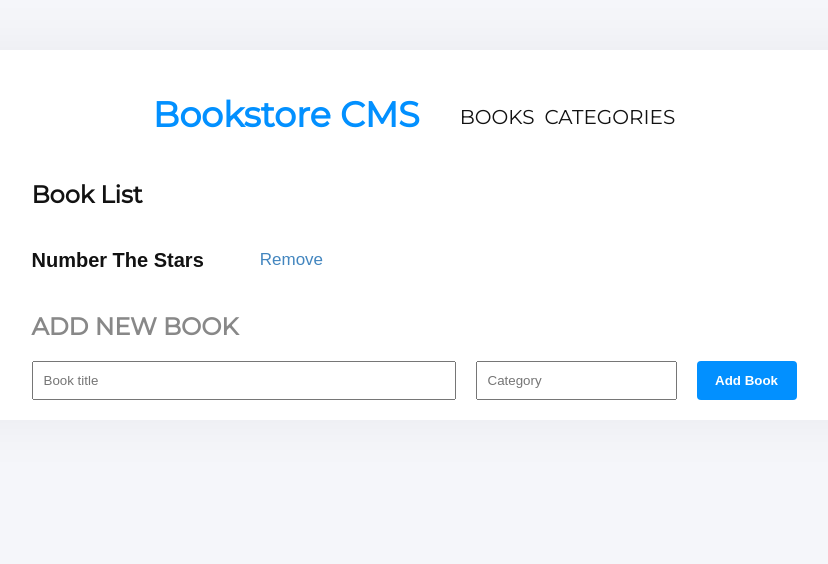
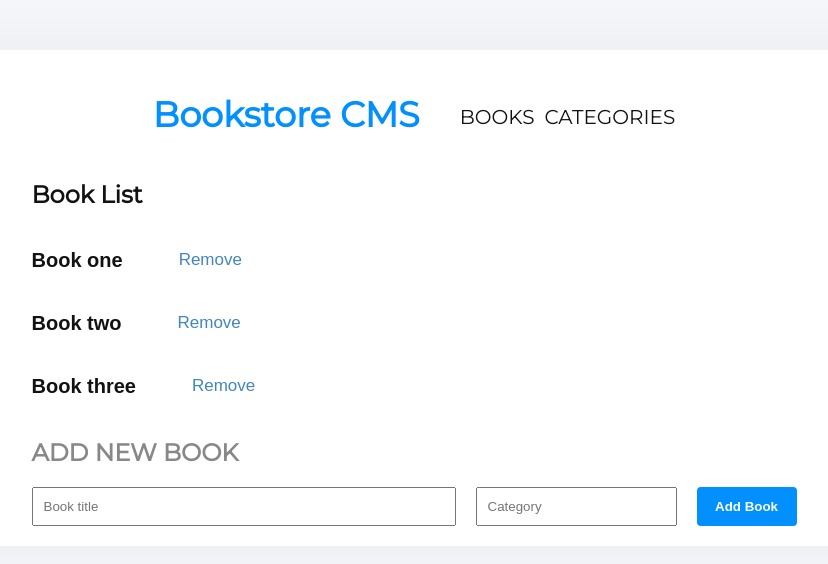
Before and after one commit to thecodechaser/book-store, a React (Create React App) app: page / in a window 1280 px wide. Shown: the top 564 px of the page, without its empty margins (226-1054 px from the left). Built offline with nearby package versions, Linux system fonts and the light colour scheme; a web font is replaced by a local one.

Commit message:
Add mocks for books

```diff
--- a/package.json
+++ b/package.json
@@ -6,6 +6,7 @@
     "@testing-library/jest-dom": "^5.16.1",
     "@testing-library/react": "^12.1.2",
     "@testing-library/user-event": "^13.5.0",
+    "prop-types": "^15.8.1",
     "react": "^17.0.2",
     "react-dom": "^17.0.2",
     "react-redux": "^7.2.6",
--- a/src/components/bookComponents/BookItem.js
+++ b/src/components/bookComponents/BookItem.js
@@ -1,12 +1,27 @@
 import React from 'react';
+import PropTypes from 'prop-types';
 
-const BookItem = () => (
+const BookItem = (props) => {
+  const {
+    book: {
+      title,
+    },
+  } = props;
+  return (
     <div className="book-container">
       <h3 className="book-title">
-      Number The Stars
+        {title}
       </h3>
       <button className="remove-btn" type="button">Remove</button>
     </div>
   );
+};
+
+BookItem.propTypes = {
+  book: ({
+    id: PropTypes.string,
+    title: PropTypes.string,
+  }).isRequired,
+};
 
 export default BookItem;
--- a/src/components/bookComponents/BookList.js
+++ b/src/components/bookComponents/BookList.js
@@ -1,11 +1,31 @@
 import React from 'react';
 import BookItem from './BookItem';
 
-const BookList = () => (
-  <div>
-    <h2 className="booklist-h2">Book List</h2>
-    <BookItem />
-  </div>
-);
+const BookList = () => {
+  const books = [
+    {
+      title: 'Book one',
+      id: 0,
+    },
+    {
+      title: 'Book two',
+      id: 1,
+    },
+    {
+      title: 'Book three',
+      id: 2,
+    },
+  ];
+  return (
+    <div>
+      <h2 className="booklist-h2">Book List</h2>
+      {
+        books.map((book) => (
+          <BookItem book={book} key={book.id} />
+        ))
+    }
+    </div>
+  );
+};
 
 export default BookList;
```
Also changed, not shown: 1 other file (tests, documents, lock files or other folders). Lines whose indentation alone changed are shown as unchanged.
